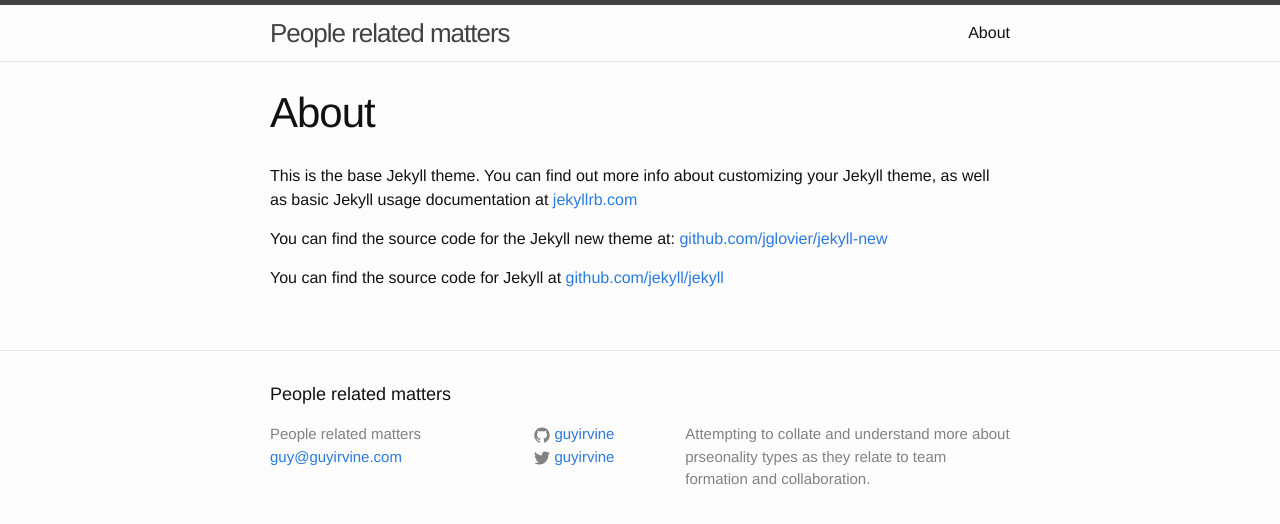
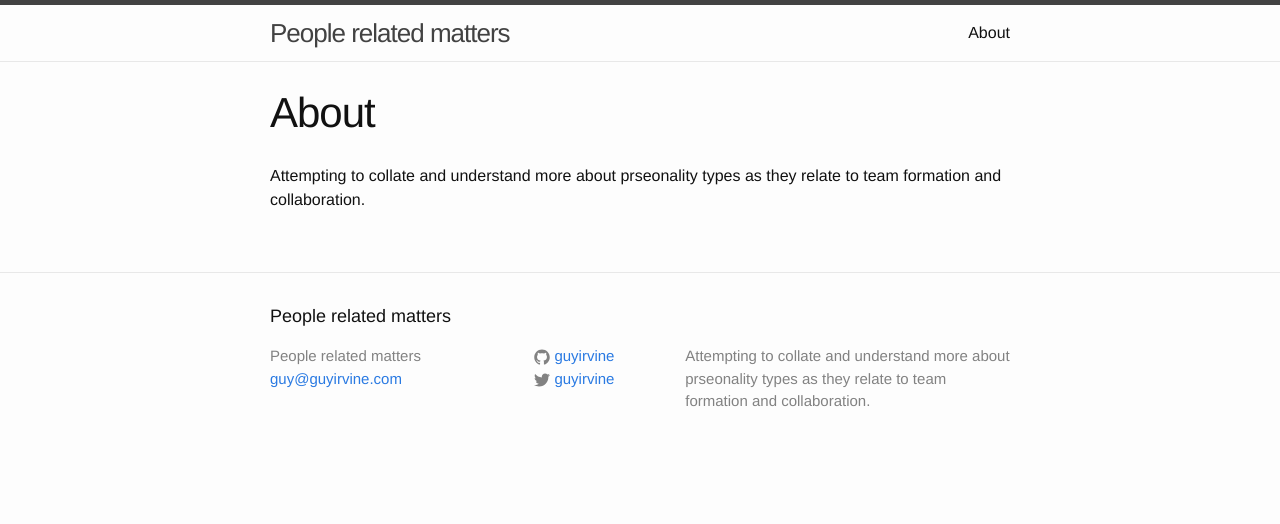
Before and after one commit to guyirvine/people-blog, a Jekyll site: the page built from jekyll/about.md, in a window 1280 px wide. Shown: the top 524 px of the page. Built offline with Jekyll 4.4.1, drawn with Linux system fonts in a browser that asks for light colours.

Commit message:
Reworded the about page

```diff
--- a/jekyll/about.md
+++ b/jekyll/about.md
@@ -3,9 +3,4 @@ layout: page
 title: About
 permalink: /about/
 ---
-
-This is the base Jekyll theme. You can find out more info about customizing your Jekyll theme, as well as basic Jekyll usage documentation at [jekyllrb.com](http://jekyllrb.com/)
-
-You can find the source code for the Jekyll new theme at: [github.com/jglovier/jekyll-new](https://github.com/jglovier/jekyll-new)
-
-You can find the source code for Jekyll at [github.com/jekyll/jekyll](https://github.com/jekyll/jekyll)
+{{ site.description }}
```
Also changed, not shown: 2 other files.
